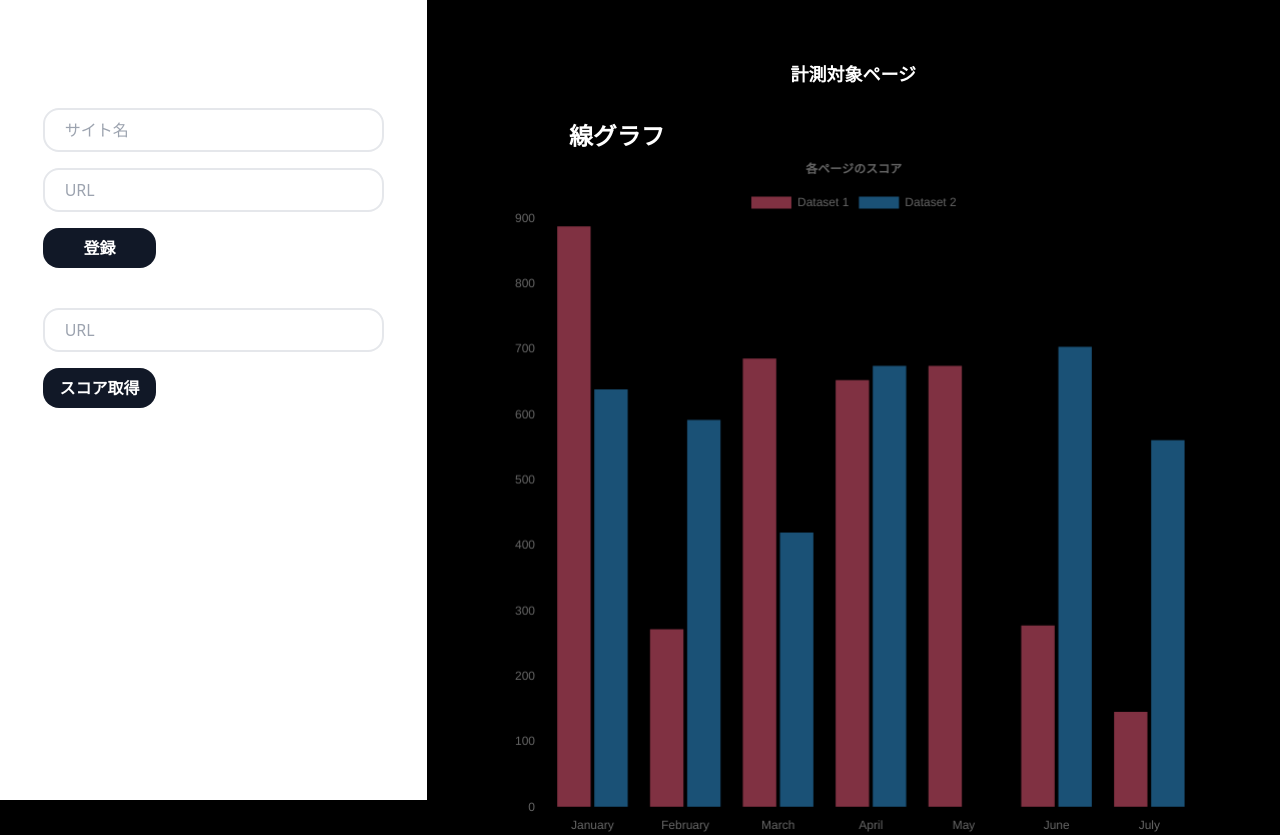
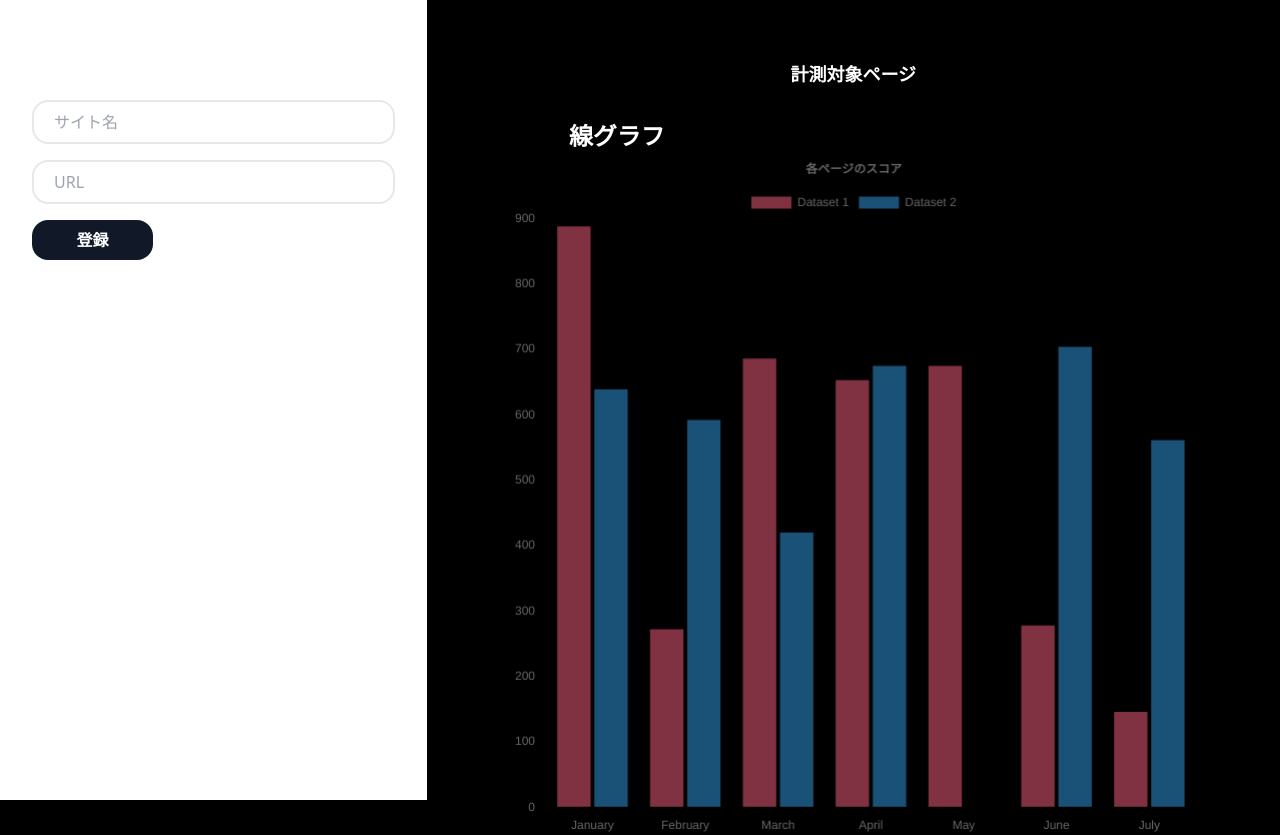
Before and after one commit to ppppppsmash/my-project, a Next.js app: page / in a window 1280 px wide. Built offline with nearby package versions, Linux system fonts and the light colour scheme.

Commit message:
add:scaleエフェクトを追記したりした

```diff
--- /dev/null
+++ b/app/components/Loading.tsx
@@ -0,0 +1,9 @@
+import { FC } from 'react'
+
+interface Props {}
+
+const Loading: FC<Props> = (props): JSX.Element => {
+  return <h2>🌀Loading...</h2>
+}
+
+export default Loading
--- a/app/components/PageScoreTable.tsx
+++ b/app/components/PageScoreTable.tsx
@@ -1,4 +1,4 @@
-import React, { FC } from 'react'
+import React, { FC, Suspense } from 'react'
 
 interface Props {
   name: string,
@@ -11,8 +11,8 @@ interface Props {
 const PageScoreTable: FC<Props> = (props): JSX.Element => {
   return (
     <div>
-      <h3 className='text-2xl font-bold mx-auto w-5/6 mt-8'>{props.name}</h3>
-      <table className='rounded-t-lg my-3 w-5/6 mx-auto bg-gray-200 text-gray-800'>
+      <h3 className='text-xl font-bold mx-auto w-5/6 mt-8'>{props.name}</h3>
+      <table className='rounded-t-lg my-2 w-5/6 mx-auto bg-gray-200 text-gray-800'>
         <thead>
           <tr className='text-left border-b-2 border-gray-300'>
             <th className='px-4 py-3'>URL</th>
@@ -25,7 +25,7 @@ const PageScoreTable: FC<Props> = (props): JSX.Element => {
             <td className='px-4 py-3'>{props.url}</td>
             <td className='px-4 py-3'>{props.score}</td>
             <td className='px-4 py-3'>{props.date}</td>
-            <td className='px-4 py-3'><button type='button' className='block w-full bg-gray-900 mt-4 py-2 rounded-2xl text-white font-semibold mb-2' onClick={() => props.onClick()}>再取得</button></td>
+            <td className='px-4 py-3'><button type='button' className='hover:scale-[0.90] transition block w-full bg-gray-900 mt-4 py-2 rounded-2xl text-white font-semibold mb-2' onClick={() => props.onClick()}>再取得</button></td>
           </tr>
         </tbody>
       </table>
--- a/app/page.tsx
+++ b/app/page.tsx
@@ -3,6 +3,8 @@ import Image from 'next/image'
 import { Inter } from 'next/font/google'
 import PageScoreTable from '@/app/components/PageScoreTable'
 import { SetStateAction, useState } from 'react'
+import { Suspense } from 'react'
+import Loading from '@/app/components/Loading'
 import {
   Chart as ChartJS,
   CategoryScale,
@@ -33,7 +35,6 @@ export default function Home() {
   }
 
   const [pageList, setPageList] = useState<pageList[]>([])
-  //const [page, setPage] = useState<string>('')
 
   const [url, setUrl] = useState('')
   const [name, setName] = useState('')
@@ -111,32 +112,24 @@ export default function Home() {
 
   return (
 
-    <div className='h-screen md:flex'>
-      <div className='md:w-1/3 justify-center py-10 items-center bg-white'>
-        <p className='text-lg text-center font-bold m-5'>追加で計測をしたいサイトを登録してください</p>
-        <form className='bg-white w-[80%] mx-auto'>
+    <div className='h-screen md:flex font-primary'>
+      <div className='md:w-1/3 justify-center p-8 items-center bg-white'>
+        <p className='text-lg mb-3 font-bold font-primary'>追加で計測をしたいサイトを登録してください</p>
+        <form className='bg-white w-full mx-auto'>
           <div className='border-2 py-2 px-3 rounded-2xl mb-4'>
             <input className='pl-2 outline-none border-none' type='text' name='' placeholder='サイト名' value={name} onChange={handleNameChange} />
           </div>
           <div className='border-2 py-2 px-3 rounded-2xl mb-4'>
             <input className='pl-2 outline-none border-none' type='text' name='' placeholder='URL' value={url} onChange={handleUrlChange} />
           </div>
-          <button type='button' className='block w-1/3 bg-gray-900 mt-4 py-2 rounded-2xl text-white font-semibold mb-2' onClick={getScore}>登録</button>
-        </form>
-
-        <form className='bg-white w-[80%] mx-auto mt-10'>
-          <div className='border-2 py-2 px-3 rounded-2xl mb-4'>
-          <input className='pl-2 outline-none border-none' type='text' name='' placeholder='URL' value={url} onChange={handleUrlChange} />
-          </div>
-          <div className='mt-3 text-right'>
-            <div><button type='button' className='block w-1/3 bg-gray-900 mt-4 py-2 rounded-2xl text-white font-semibold mb-2' onClick={getScore}>スコア取得</button></div>
-          </div>
+          <button type='button' className='block w-1/3 bg-gray-900 mt-4 py-2 rounded-2xl text-white font-semibold mb-2 hover:scale-[0.90] transition' onClick={getScore}>登録</button>
         </form>
       </div>
 
       <div className='md:w-2/3 justify-center py-10 items-center'>
         <div className='w-[80%] mx-auto'>
           <p className='text-lg text-center font-bold m-5'>計測対象ページ</p>
+          <Suspense fallback={<Loading />}>
             {pageList.map((page, index) => (
               <PageScoreTable
                 key={index}
@@ -147,6 +140,7 @@ export default function Home() {
                 onClick={() => getScoreAgain(page.url)}
               />
             ))}
+          </Suspense>
 
           <h3 className='text-2xl font-bold mx-auto w-5/6 mt-8'>線グラフ</h3>
           <Bar
--- a/tailwind.config.js
+++ b/tailwind.config.js
@@ -7,11 +7,18 @@ module.exports = {
   ],
   theme: {
     extend: {
+      fontFamily: {
+        primary: [
+        ]
+      },
       backgroundImage: {
         'gradient-radial': 'radial-gradient(var(--tw-gradient-stops))',
         'gradient-conic':
           'conic-gradient(from 180deg at 50% 50%, var(--tw-gradient-stops))',
       },
+      transitionProperty: {
+        width: 'width'
+      }
     },
   },
   plugins: [],
```
Lines whose indentation alone changed are shown as unchanged.
